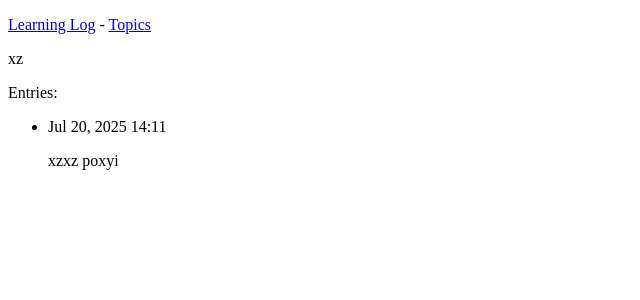
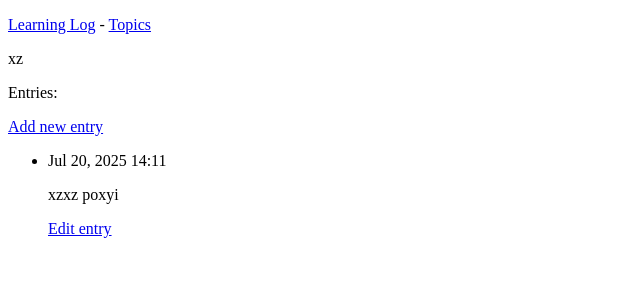
Before and after one commit to kozhik31/Learning-log, a Django app: page /topics/1/ in a window 1280 px wide. Shown: the top 300 px of the page, without its empty margins (0-640 px from the left). Run offline with Django 5.2, Linux system fonts and the light colour scheme; data comes from the database, SQL or seed files in the repository; both versions use the stored data as it was after the commit.

Commit message:
add feature create topics, entries and edit entries

```diff
--- a/learning_logs/templates/learning_logs/topic.html
+++ b/learning_logs/templates/learning_logs/topic.html
@@ -4,11 +4,18 @@
     <p>{{ topic }}</p>
 
     <p>Entries:</p>
+    <p>
+        <a href="{% url 'learning_logs:new_entry' topic.id %}">Add new entry</a>
+    </p>
+
     <ul>
         {% for entry in entries %}
             <li>
                 <p>{{ entry.date_added|date:'M d, Y H:i' }}</p>
                 <p>{{ entry.text|linebreaks }}</p>
+                <p>
+                    <a href="{% url 'learning_logs:edit_entry' entry.id %}">Edit entry</a>
+                </p>
             </li>
         {% empty %}
             <li>No entries have been added yet.</li>
--- a/learning_logs/templates/learning_logs/topics.html
+++ b/learning_logs/templates/learning_logs/topics.html
@@ -1,7 +1,7 @@
 {% extends "learning_logs/base.html" %}
 
 {% block content %}
-    <p>Topics</p>
+    <p>Topics:</p>
 
     <ul>
         {% for topic in topics %}
@@ -13,4 +13,6 @@
         {% endfor %}
     </ul>
 
+    <a href="{% url "learning_logs:new_topic" %}">Add a new topic</a>
+
 {% endblock content %}
--- a/learning_logs/urls.py
+++ b/learning_logs/urls.py
@@ -6,6 +6,9 @@ app_name = 'learning_logs'
 urlpatterns = [
     path('', views.index, name='index'),
     path('topics/', views.topics, name='topics'),
+    path('topics/<int:topic_id>/', views.topic, name='topic'),
+    path('new_topic/', views.new_topic, name='new_topic'),
+    path('new_entry/<int:topic_id>/', views.new_entry, name='new_entry'),
 
-    path('topics/<int:topic_id>/', views.topic, name='topic')
+    path('edit_entry/<int:entry_id>/', views.edit_entry, name='edit_entry'),
 ]
--- a/learning_logs/views.py
+++ b/learning_logs/views.py
@@ -1,10 +1,14 @@
-from django.shortcuts import render
-from .models import Topic
+from django.shortcuts import render, redirect
+from .models import Topic, Entry
+from .forms import TopicForm, EntryForm
+
+
 # Create your views here.
 
 def index(request):
     """Домашняя страница Learning Log"""
     return render(request, 'learning_logs/index.html')
+
 
 def topics(request):
     """Страница со списком тем"""
@@ -12,9 +16,58 @@ def topics(request):
     context = {'topics': topics}
     return render(request, 'learning_logs/topics.html', context)
 
+
 def topic(request, topic_id):
     """Страница с одной темой и всеми записями"""
     topic = Topic.objects.get(id=topic_id)
     entries = topic.entry_set.order_by('-date_added')
     context = {'topic': topic, 'entries': entries}
     return render(request, 'learning_logs/topic.html', context)
+
+
+def new_topic(request):
+    """Страница с новой темой"""
+    if request.method != 'POST':
+        form = TopicForm()
+    else:
+        form = TopicForm(data=request.POST)
+        if form.is_valid():
+            form.save()
+            return redirect('learning_logs:topics')
+
+    context = {'form': form}
+    return render(request, 'learning_logs/new_topic.html', context)
+
+
+def new_entry(request, topic_id):
+    """Страница с новой записью по конкретной теме"""
+    topic = Topic.objects.get(id=topic_id)
+
+    if request.method != 'POST':
+        form = EntryForm()
+    else:
+        form = EntryForm(data=request.POST)
+        if form.is_valid():
+            new_entry = form.save(commit=False)
+            new_entry.topic = topic
+            form.save()
+            return redirect('learning_logs:topic', topic_id=topic_id)
+
+    context = {'topic': topic, 'form': form}
+    return render(request, 'learning_logs/new_entry.html', context)
+
+def edit_entry(request, entry_id):
+    """Страница с редактированием записи"""
+    entry = Entry.objects.get(id=entry_id)
+    topic = entry.topic
+
+    if request.method != 'POST':
+        form = EntryForm(instance=entry)
+    else:
+        form = EntryForm(data=request.POST, instance=entry)
+        if form.is_valid():
+            form.save()
+            return redirect('learning_logs:topic', topic_id=topic.id)
+
+    context = {'topic': topic, 'form': form, 'entry': entry}
+    return render(request, 'learning_logs/edit_entry.html', context)
```
Also changed, not shown: learning_logs/forms.py (added, +18 -0 lines), learning_logs/templates/learning_logs/edit_entry.html (added, +14 -0 lines), learning_logs/templates/learning_logs/new_entry.html (added, +14 -0 lines), learning_logs/templates/learning_logs/new_topic.html (added, +12 -0 lines), db.sqlite3.
